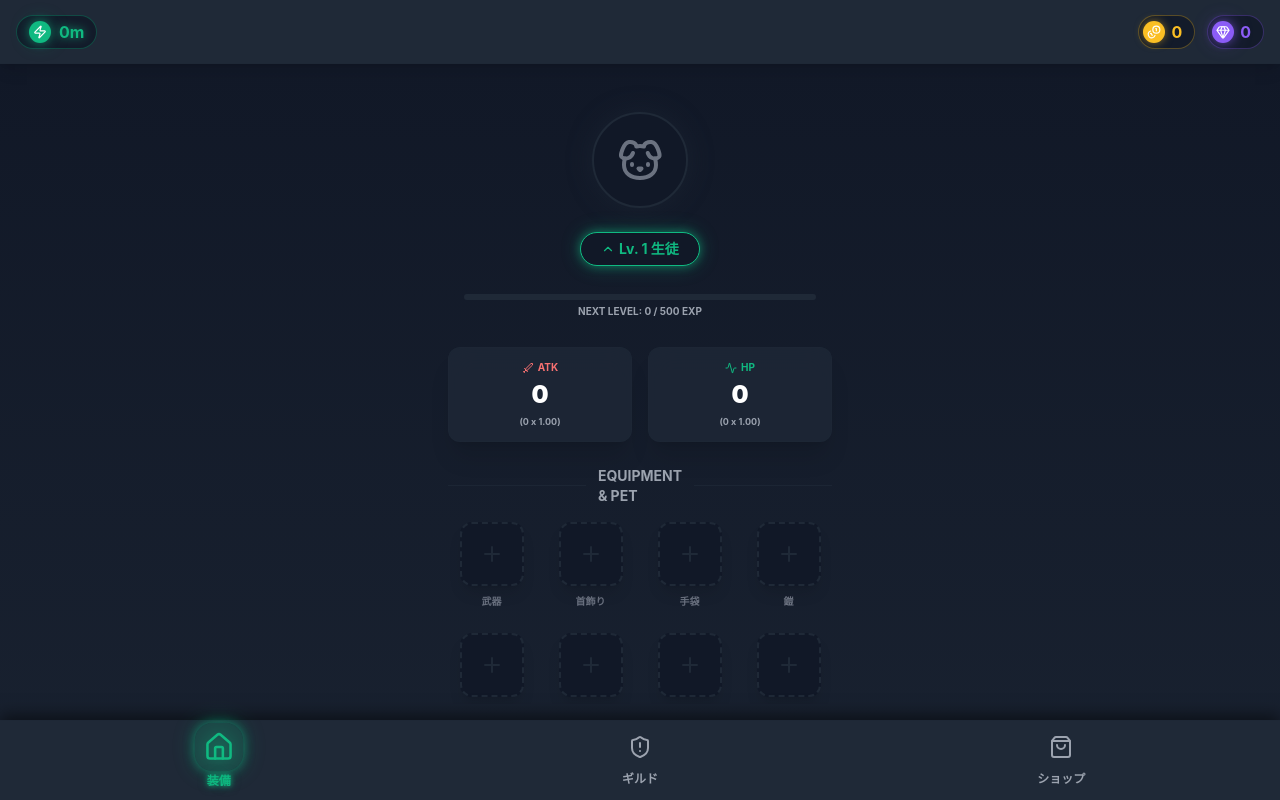
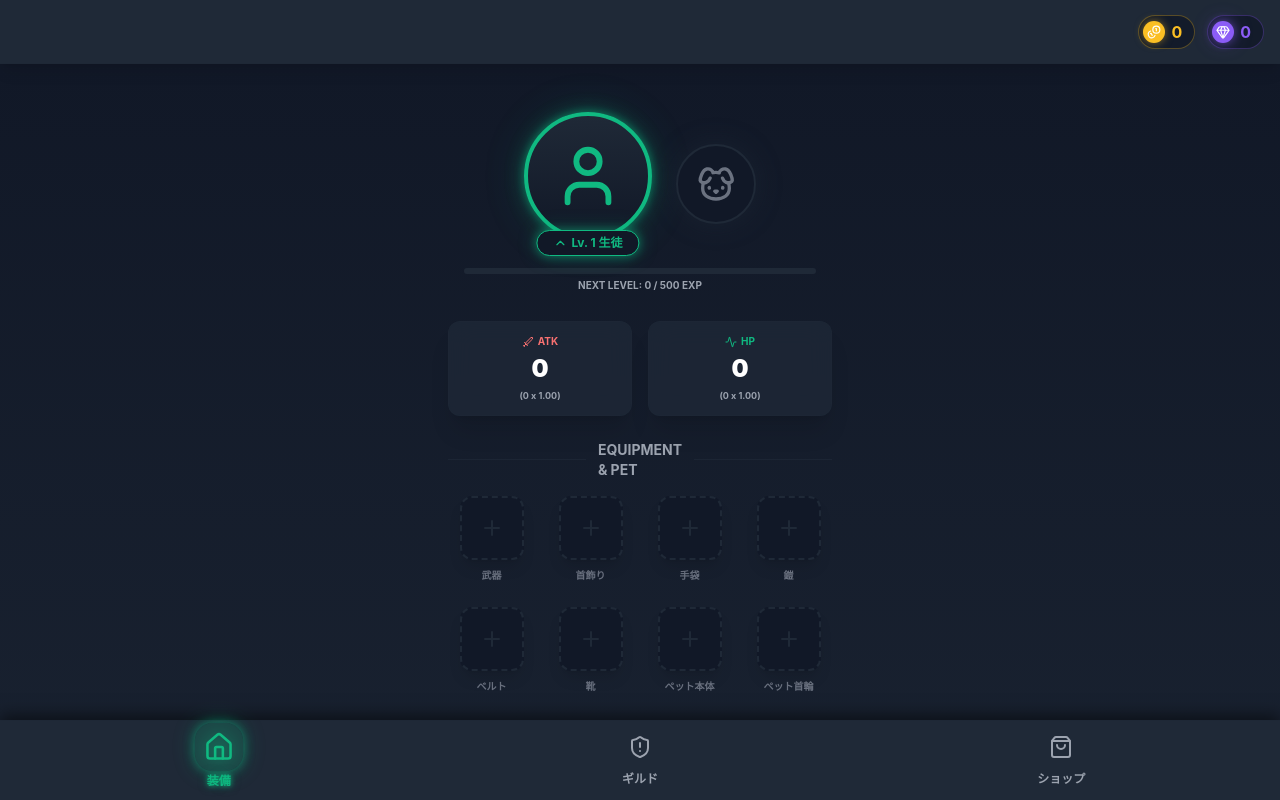
Before and after one commit to sikunXchan/study_boxing, a React (Vite) app: page / in a window 1280 px wide. Built offline with nearby package versions, Linux system fonts and the light colour scheme.

Commit message:
V14 Final Release: Restored avatar, removed stamina, set Shiba icon, forced save reset

```diff
--- a/src/components/HomeArea.jsx
+++ b/src/components/HomeArea.jsx
@@ -181,17 +181,28 @@ export default function HomeArea({ stats, inventory, setInventory, equippedItems
   return (
     <div className="p-4 flex flex-col items-center h-full space-y-6 animate-in fade-in zoom-in duration-300 relative">
 
-      {/* Pet & Level Header */}
-      <div className="flex flex-col items-center mt-8 shrink-0">
+      {/* Dynamic Avatar & Pet Header */}
+      <div className="flex items-center justify-center gap-6 mt-8 shrink-0">
+
+        {/* Player Avatar */}
+        <div className="relative w-32 h-32">
+          <div className="absolute inset-0 bg-game-primary/20 rounded-full blur-xl animate-pulse"></div>
+          <div className="relative bg-gradient-to-b from-game-surface to-[#111827] w-full h-full rounded-full border-4 border-game-primary shadow-neon flex items-center justify-center overflow-hidden">
+            <User size={70} className="text-game-primary" />
+          </div>
+          <div className="absolute -bottom-4 left-1/2 transform -translate-x-1/2 bg-game-bg border border-game-primary px-4 py-1 rounded-full text-xs font-bold text-game-primary shadow-neon whitespace-nowrap flex items-center gap-1">
+            <ChevronUp size={14} /> Lv. {currentLevel} 生徒
+          </div>
+        </div>
 
         {/* Pet Avatar */}
-        <div className="relative w-24 h-24 flex flex-col items-center">
+        <div className="relative w-20 h-20 mt-4 flex flex-col items-center">
           <div className={`absolute inset-0 rounded-full blur-md ${activePassives.length > 0 ? 'bg-game-accent/30 animate-pulse' : 'bg-game-surface/50'}`}></div>
           <div className={`relative w-full h-full rounded-full border-2 flex items-center justify-center bg-[#111827] z-10
             ${activePet ? getRarityStyle(activePet.rarity).split(' ')[0] : 'border-game-surface'}
             ${activePassives.length > 0 ? 'text-game-accent shadow-[0_0_10px_rgba(251,191,36,0.6)]' : 'text-gray-500'}`}>
 
-            {activePet ? renderIcon(activePet.iconName, 'w-12 h-12') : <Dog size={48} />}
+            {activePet ? renderIcon(activePet.iconName, 'w-10 h-10') : <Dog size={40} />}
           </div>
           {activePet && (
              <span className="text-[9px] font-bold text-game-primary mt-1 absolute -bottom-5 whitespace-nowrap">
@@ -203,11 +214,6 @@ export default function HomeArea({ stats, inventory, setInventory, equippedItems
               <Sparkles size={12} />
             </div>
           )}
-        </div>
-
-        {/* Level Badge */}
-        <div className="mt-6 bg-game-bg border border-game-primary px-5 py-1.5 rounded-full text-sm font-bold text-game-primary shadow-neon whitespace-nowrap flex items-center gap-1">
-          <ChevronUp size={14} /> Lv. {currentLevel} 生徒
         </div>
       </div>
 
--- a/src/components/TopResourceBar.jsx
+++ b/src/components/TopResourceBar.jsx
@@ -1,20 +1,8 @@
-import { Zap, Coins, Gem } from 'lucide-react';
+import { Coins, Gem } from 'lucide-react';
 
 export default function TopResourceBar({ resources }) {
   return (
-    <header className="h-16 bg-game-surface border-b border-game-surface/50 flex items-center justify-between px-4 shadow-lg sticky top-0 z-50">
-
-      {/* Stamina/SNS Time */}
-      <div className="flex items-center space-x-2 bg-game-bg/80 rounded-full px-3 py-1 border border-game-primary/30">
-        <div className="bg-game-primary p-1 rounded-full shadow-neon">
-          <Zap size={14} className="text-white" />
-        </div>
-        <span className="font-bold text-game-primary drop-shadow-[0_0_5px_rgba(16,185,129,0.8)]">
-          {resources.stamina}m
-        </span>
-      </div>
-
-      {/* Currency Section */}
+    <header className="h-16 bg-game-surface border-b border-game-surface/50 flex items-center justify-end px-4 shadow-lg sticky top-0 z-50">
       <div className="flex space-x-3">
         {/* Coins */}
         <div className="flex items-center space-x-1.5 bg-game-bg/80 rounded-full pr-3 pl-1 py-1 border border-[#fbbf24]/30">
@@ -32,7 +20,6 @@ export default function TopResourceBar({ resources }) {
           <span className="font-bold text-game-secondary">{resources.gems}</span>
         </div>
       </div>
-
     </header>
   );
 }
--- a/src/utils/saveMigration.js
+++ b/src/utils/saveMigration.js
@@ -6,7 +6,7 @@
  * filled with default values without overwriting existing data.
  */
 
-const CURRENT_SAVE_VERSION = 1;
+const CURRENT_SAVE_VERSION = 2;
 const SAVE_VERSION_KEY = 'gemini_survivor_save_version';
 
 // All localStorage keys used by the game
@@ -71,8 +71,13 @@ const migrations = {
     localStorage.removeItem('gemini_survivor_notices');
     console.log('[SaveMigration] v0->v1: Cleared all dev data for initial release.');
   },
-  // Future migrations go here (use safeMerge to preserve user data):
-  // 1: () => { ... },
+  // v1 -> v2: Forced reset for production release
+  1: () => {
+    for (const key of GAME_KEYS) {
+      localStorage.removeItem(key);
+    }
+    console.log('[SaveMigration] v1->v2: Forced production reset complete.');
+  },
 };
 
 /**
```
Also changed, not shown: public/icon-192.png, public/icon-512.png.
